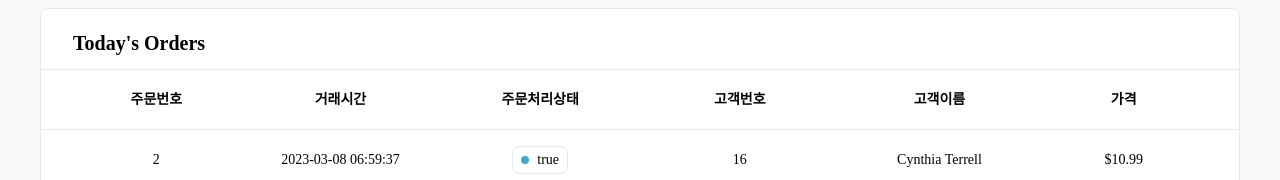
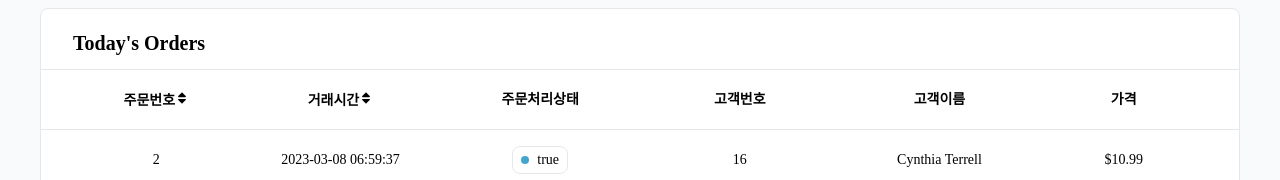
Before and after one commit to wanted-pre-onboarding-internship-1team/pre-onboarding-9th-4-1, a React (Create React App) app: page / in a window 1280 px wide. Shown: the part 128-308 px from the top of the page. Built offline with nearby package versions, Linux system fonts and the light colour scheme.

Commit message:
[#2] feat: sort기능 추가

```diff
--- a/src/component/common/Table.tsx
+++ b/src/component/common/Table.tsx
@@ -4,7 +4,9 @@ import {
   useReactTable,
   flexRender,
   ColumnDef,
+  getSortedRowModel,
 } from '@tanstack/react-table';
+import { FaSort, FaSortDown, FaSortUp } from 'react-icons/fa';
 import styled, { css } from 'styled-components';
 
 interface TableProps<T extends object> {
@@ -17,6 +19,7 @@ const Table = <T extends object>({ data, columns }: TableProps<T>) => {
     data,
     columns,
     getCoreRowModel: getCoreRowModel(),
+    getSortedRowModel: getSortedRowModel(),
   });
 
   return (
@@ -26,12 +29,26 @@ const Table = <T extends object>({ data, columns }: TableProps<T>) => {
           <TableRow key={headerGroup.id}>
             {headerGroup.headers.map(header => (
               <Th key={header.id}>
-                {header.isPlaceholder
-                  ? null
-                  : flexRender(
+                {header.isPlaceholder ? null : (
+                  <div
+                    {...{
+                      isCanSort: header.column.getCanSort(),
+                      onClick: header.column.getToggleSortingHandler(),
+                    }}>
+                    {flexRender(
                       header.column.columnDef.header,
                       header.getContext()
                     )}
+                    {{
+                      asc: <FaSortUp />,
+                      desc: <FaSortDown />,
+                    }[header.column.getIsSorted() as string] ?? null}
+                    {header.column.getCanSort() &&
+                    !header.column.getIsSorted() ? (
+                      <FaSort />
+                    ) : null}
+                  </div>
+                )}
               </Th>
             ))}
           </TableRow>
--- a/src/hooks/useTableData.ts
+++ b/src/hooks/useTableData.ts
@@ -27,6 +27,7 @@ const useTableData = (dataList: DataType[]) => {
         const value = info.getValue() as string | number;
         return key === 'status' ? Tag({ value }) : value;
       },
+      enableSorting: key === 'id' || key === 'transaction_time',
     }));
   }, [dataList]);
 
```
